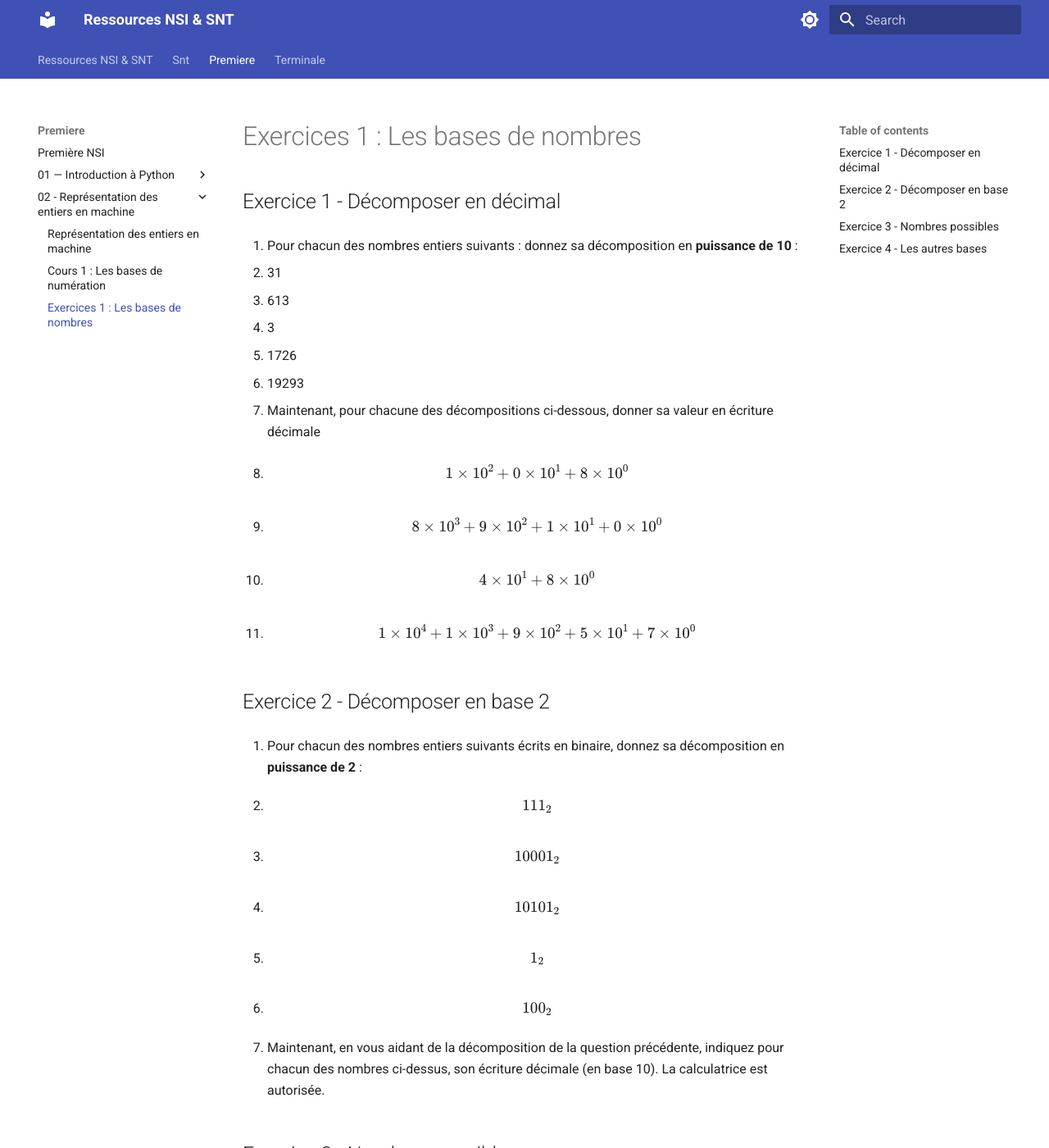
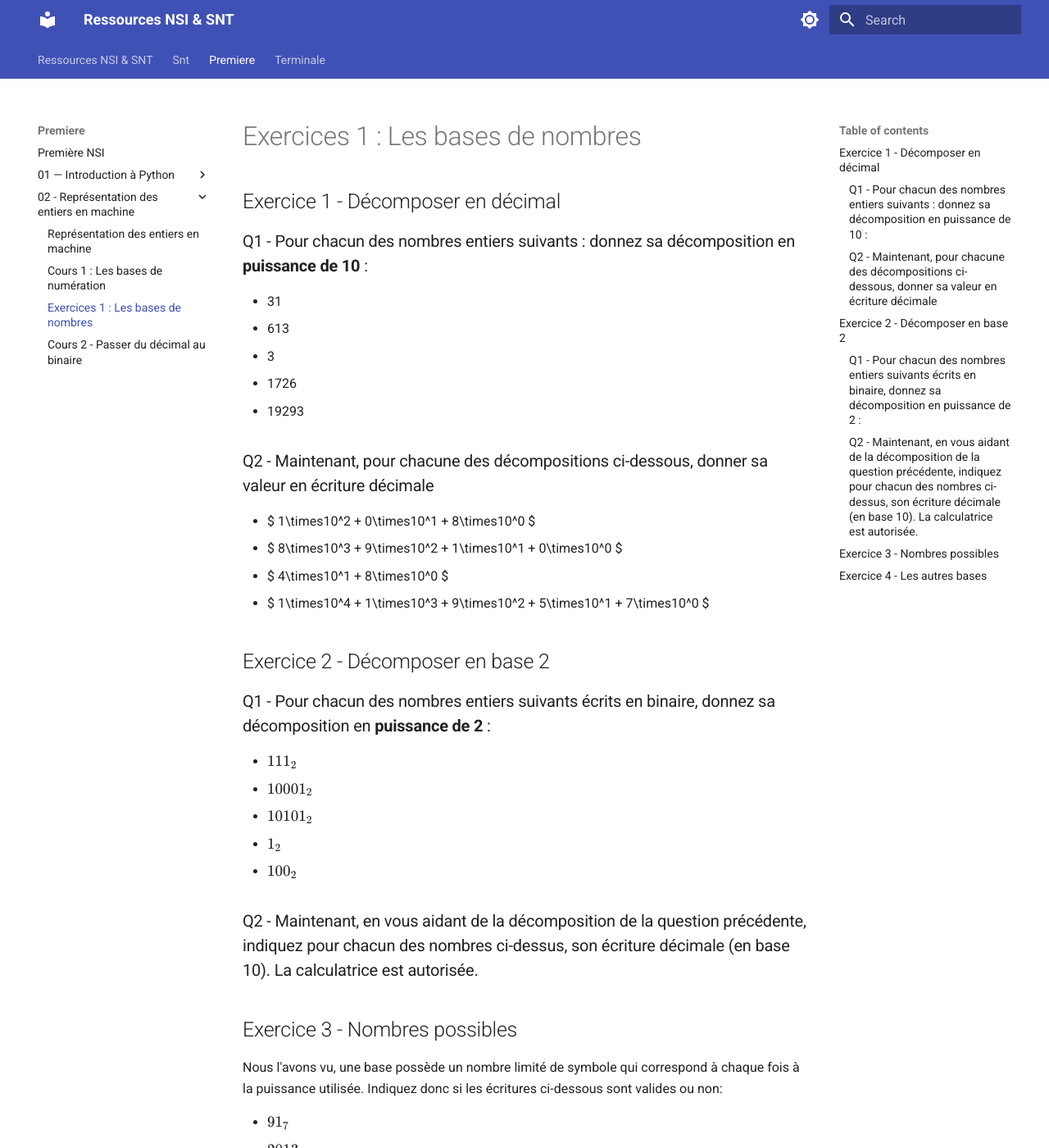
Before and after one commit to ProfD1FO/SNT-NSI-Lecouvez, an MkDocs documentation site: the page built from docs/premiere/2-representation_entiers/02-exercices_bases.md, in a window 1280 px wide and 1400 px high. Shown: the whole window at 82% size. Built offline with MkDocs 1.6.1 and Material for MkDocs 9.7.7, drawn with Linux system fonts in a browser that asks for light colours.

Commit message:
cours 2 conversion

```diff
--- a/docs/premiere/2-representation_entiers/02-exercices_bases.md
+++ b/docs/premiere/2-representation_entiers/02-exercices_bases.md
@@ -2,7 +2,7 @@
 
 ## Exercice 1 - Décomposer en décimal
 
-1. Pour chacun des nombres entiers suivants : donnez sa décomposition en **puissance de 10** :
+### Q1 - Pour chacun des nombres entiers suivants : donnez sa décomposition en **puissance de 10** :
 
 - 31
 - 613
@@ -10,42 +10,42 @@
 - 1726
 - 19293
 
-2. Maintenant, pour chacune des décompositions ci-dessous, donner sa valeur en écriture décimale
+### Q2 - Maintenant, pour chacune des décompositions ci-dessous, donner sa valeur en écriture décimale
 
-- $$ 1\times10^2 + 0\times10^1 + 8\times10^0 $$
-- $$ 8\times10^3 + 9\times10^2 + 1\times10^1 + 0\times10^0 $$
-- $$ 4\times10^1 + 8\times10^0 $$
-- $$ 1\times10^4 + 1\times10^3 + 9\times10^2 + 5\times10^1 + 7\times10^0 $$
+- $ 1\times10^2 + 0\times10^1 + 8\times10^0 $
+- $ 8\times10^3 + 9\times10^2 + 1\times10^1 + 0\times10^0 $
+- $ 4\times10^1 + 8\times10^0 $
+- $ 1\times10^4 + 1\times10^3 + 9\times10^2 + 5\times10^1 + 7\times10^0 $
 
 ## Exercice 2 - Décomposer en base 2
 
-1. Pour chacun des nombres entiers suivants écrits en binaire, donnez sa décomposition en **puissance de 2** :
+### Q1 - Pour chacun des nombres entiers suivants écrits en binaire, donnez sa décomposition en **puissance de 2** :
 
-- $$111_2$$
-- $$10001_2$$
-- $$10101_2$$
-- $$1_2$$
-- $$100_2$$
+- $111_2$
+- $10001_2$
+- $10101_2$
+- $1_2$
+- $100_2$
 
-2. Maintenant, en vous aidant de la décomposition de la question précédente, indiquez pour chacun des nombres ci-dessus, son écriture décimale (en base 10). La calculatrice est autorisée.
+### Q2 - Maintenant, en vous aidant de la décomposition de la question précédente, indiquez pour chacun des nombres ci-dessus, son écriture décimale (en base 10). La calculatrice est autorisée.
 
 ## Exercice 3 - Nombres possibles
 
 Nous l'avons vu, une base possède un nombre limité de symbole qui correspond à chaque fois à la puissance utilisée.
 Indiquez donc si les écritures ci-dessous sont valides ou non:
 
-- $$91_7$$
-- $$2013_2$$
-- $$10_2$$
-- $$FFFF_{16}$$
-- $$G12_{16}$$
-- $$12{8}$$
+- $91_7$
+- $2013_2$
+- $10_2$
+- $FFFF_{16}$
+- $G12_{16}$
+- $12{8}$
 
 ## Exercice 4 - Les autres bases
 
 Pour chacun des nombres ci-dessous écrits dans différentes bases, indiquez sa décomposition dans sa base ET son écriture décimale (calculatrice autorisée) :
 
-- $$36_7$$
-- $$1001_2$$
-- $$A3_{16}$$
-- $$121_9$$
+- $36_7$
+- $1001_2$
+- $A3_{16}$
+- $121_9$
```
Also changed, not shown: docs/premiere/2-representation_entiers/01-bases_nombres.md (+5 -0 lines), docs/premiere/2-representation_entiers/03-decimal_binaire.md (added, +120 -0 lines).
